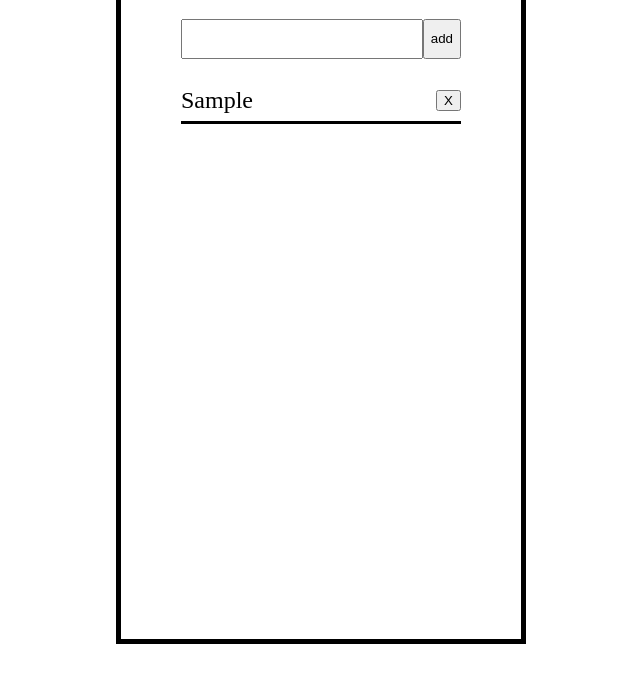
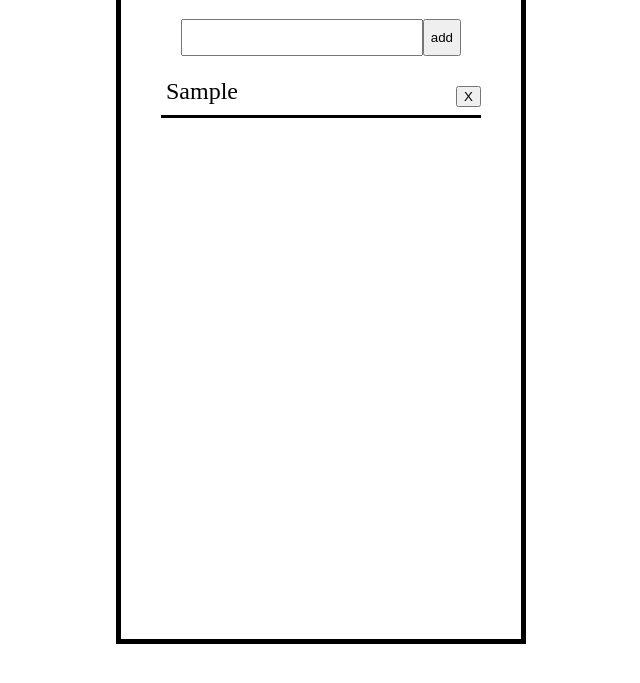
Before and after one commit to Nicolassiqueira05/simple-todolist, a plain HTML site: page index.html in a window 1280 px wide. Both pictures are taken after typing "Sample" into the empty fields and a click on the button "add". Shown: the part 111-794 px from the top of the page, without its empty margins (319-959 px from the left). Drawn offline with Linux system fonts and the light colour scheme.

Commit message:
overflow fixed

```diff
--- a/style.css
+++ b/style.css
@@ -25,18 +25,27 @@ li{
     width: 240px;
 }
 #list{
-    width: 280px;
+    width: 100%;
+    height: 600px;
     padding: 0px;
+    display: flex;
+    flex-direction: column;
+    justify-content: flex-start;
+    align-items: center;
+    overflow: auto;
 }
 .item{
-    width: 100%;
-    height: 40px;
-    margin: 6px 0px 6px;
+    width: 80%;
+    margin: 6px 3px 6px;
+    position:initial;
     display: flex;
     justify-content: space-between;
     align-items: center;
     border-bottom: 3px solid black;
+    box-sizing: border-box;
 }
 .item-text{
+    height: 100%;
     font-size: 1.5em;
+    margin: 5px;
 }
```
Also changed, not shown: index.html (+0 -1 lines).
